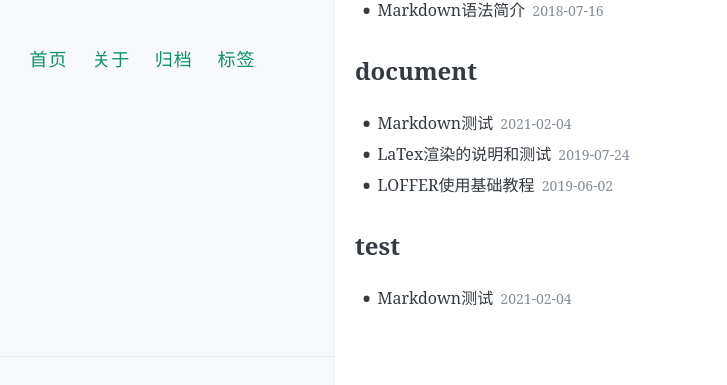
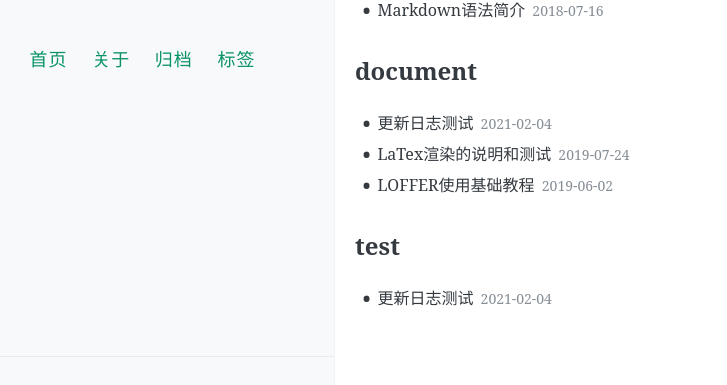
Before and after one commit to Gtyro/Blog, a Jekyll site: the page built from tags/index.html, in a window 1280 px wide. Shown: the part 404-789 px from the top of the page, without its empty margins (49-776 px from the left). Built offline with Jekyll 4.4.1, drawn with Linux system fonts in a browser that asks for light colours; comment, search, counter and statistics services are not loaded.

Commit message:
Update 2021-02-04-#0.md

```diff
--- a/_posts/2021-02-04-#0.md
+++ b/_posts/2021-02-04-#0.md
@@ -1,16 +1,16 @@
 ---
 layout: post
-title: Markdown测试
+title: 更新日志测试
 date: 2021-02-04
 author: Lian
 tags: [test, document]
-comments: false
-toc: true
-<!-- pinned: true -->
+pinned: true
 ---
 
+最后更新时间
 
-<!-- @[TOC](欢迎使用Markdown编辑器) -->
+<!-- more -->
+
 # 欢迎使用Markdown编辑器
 
 你好！ 这是你第一次使用 **Markdown编辑器** 所展示的欢迎页。如果你想学习如何使用Markdown编辑器, 可以仔细阅读这篇文章，了解一下Markdown的基本语法知识。
```
